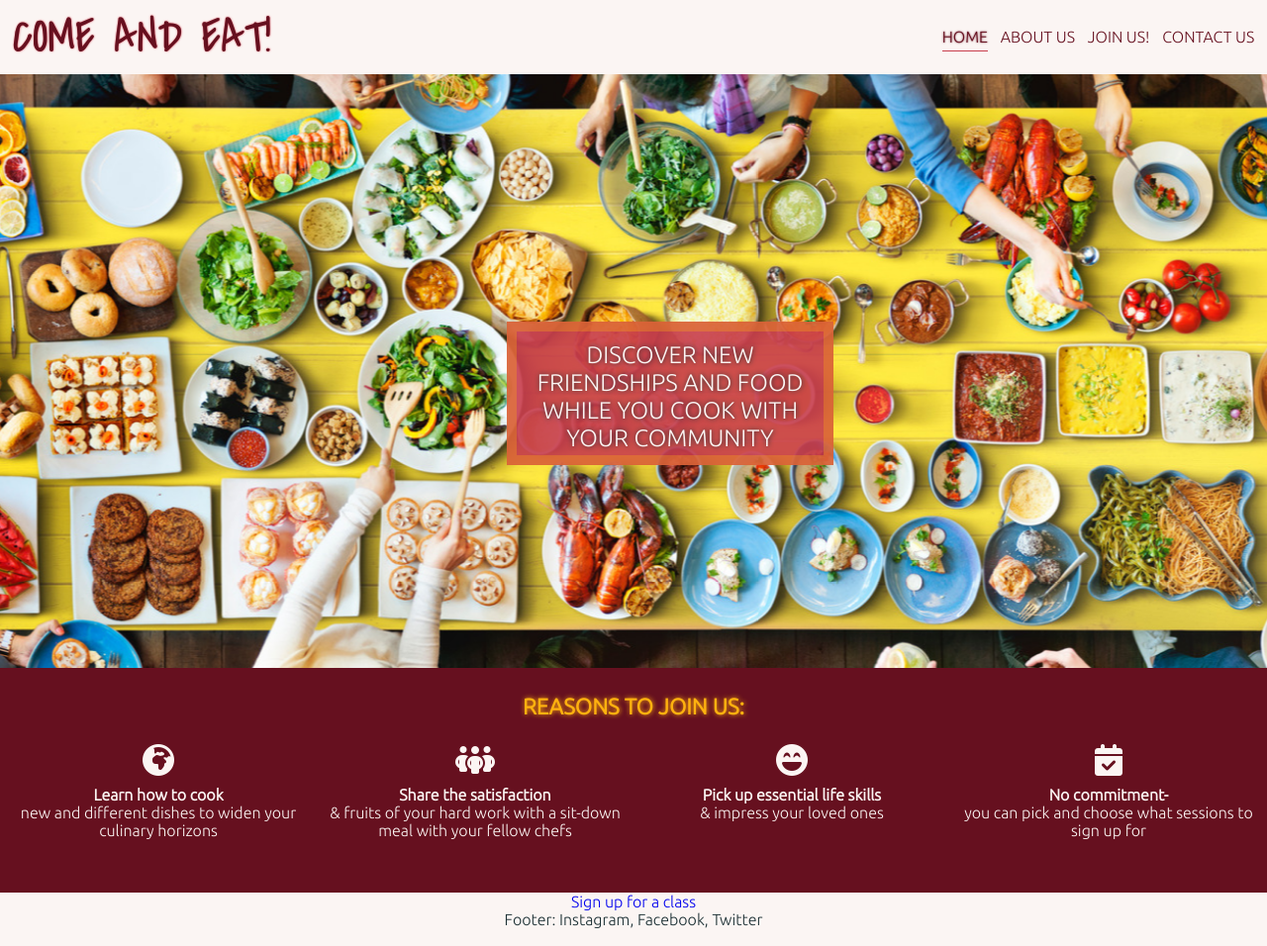
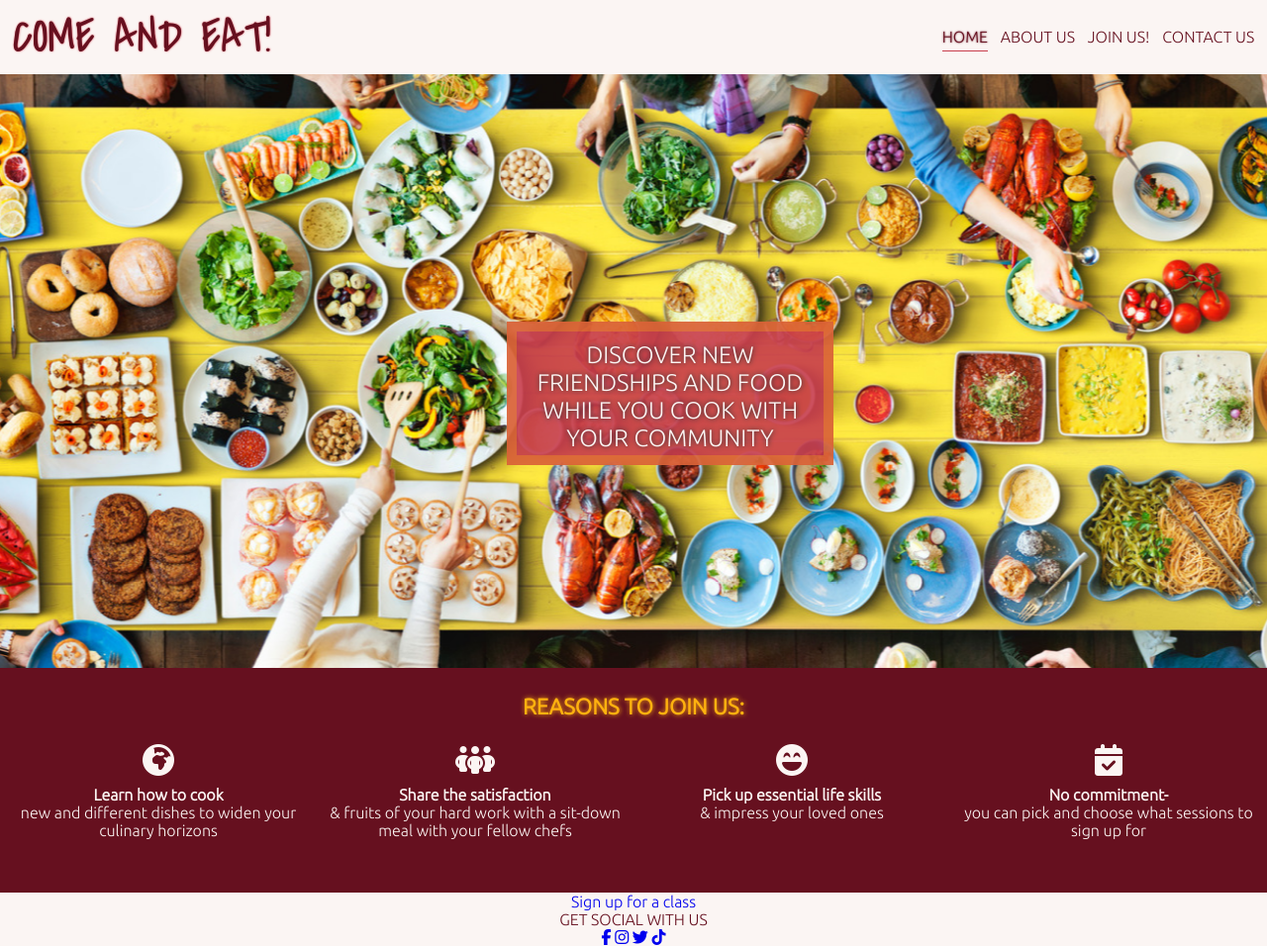
Before and after one commit to ManpreetRao/come-and-eat, a plain HTML site: page index.html in a window 1280 px wide. Shown: the whole page at 99% size. Drawn offline with Linux system fonts and the light colour scheme.

Commit message:
add title and icon links to different social media in footer

```diff
--- a/assets/css/style.css
+++ b/assets/css/style.css
@@ -17,7 +17,7 @@ body {
 
 /* headers & logo*/
 
-h1 , h2 , h3 {
+h1 , h2 , h3, h4 {
     color: #66101F;
     font-family: 'Ubuntu', sans-serif;
     text-transform: uppercase;
--- a/index.html
+++ b/index.html
@@ -63,7 +63,13 @@
         <div id="join-button"><a href="#join-us-page">Sign up for a class</a></div>
     </section>
     <section>
-        <footer>Footer: Instagram, Facebook, Twitter</footer>
+        <footer>
+            <h4>Get social with us</h4>
+            <a href="https://www.facebook.com/" rel="noopener" target="_blank" aria-label="Visit our Facebook page (opens in a new tab)"><i class="fa-brands fa-facebook-f"></i></a>
+            <a href="https://www.instagram.com/" rel="noopener" target="_blank" aria-label="Visit our Instagram page (opens in a new tab)"><i class="fa-brands fa-instagram"></i></a>
+            <a href="https://www.twitter.com/" rel="noopener" target="_blank" aria-label="Visit our Twitter page (opens in a new tab)"><i class="fa-brands fa-twitter"></i></a>
+            <a href="https://www.tiktok.com/" rel="noopener" target="_blank" aria-label="Visit our Tiktok page (opens in a new tab)"><i class="fa-brands fa-tiktok"></i></a>
+        </footer>
     </section>
     <!--font awesome script-->
     <script src="https://kit.fontawesome.com/b7e10898f2.js" crossorigin="anonymous"></script>
```
